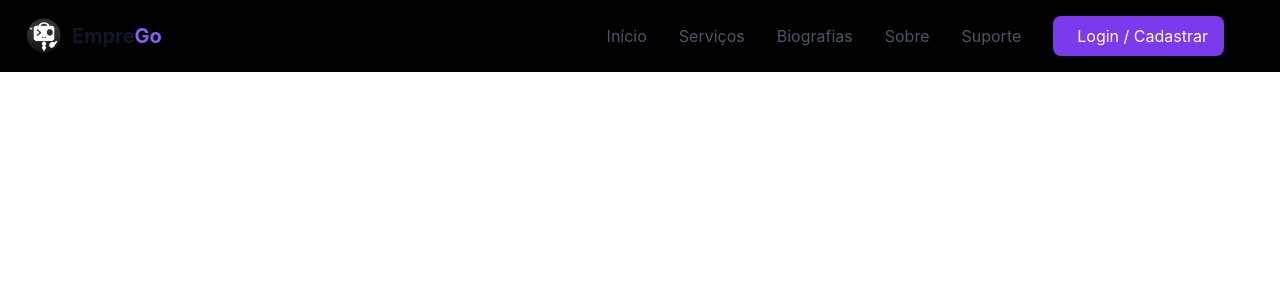
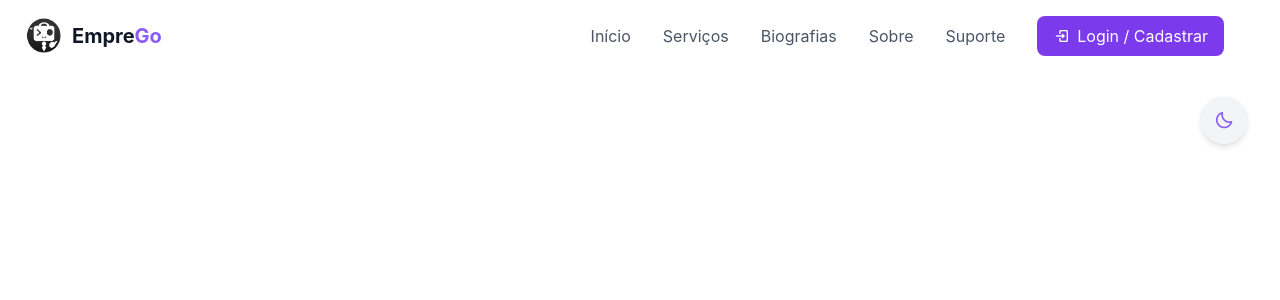
Before and after one commit to emprego-vagas/EmpreGo_react, a React (Vite) app: page / in a window 1280 px wide. Shown: the top 300 px of the page. Built offline with nearby package versions, Linux system fonts and the light colour scheme.

Commit message:
Fiz o botão de theme toggle mas não ta funcionando completamente

```diff
--- a/index.html
+++ b/index.html
@@ -7,7 +7,7 @@
     <title>EmpreGo</title>
   </head>
   <body>
-    <div id="root" class="dark"></div>
+    <div id="root"></div>
     <script type="module" src="/src/main.tsx"></script>
   </body>
 </html>
--- a/package.json
+++ b/package.json
@@ -17,6 +17,7 @@
     "@fortawesome/react-fontawesome": "^3.1.0",
     "@tailwindcss/vite": "^4.1.16",
     "axios": "^1.12.2",
+    "boxicons": "^2.1.4",
     "gsap": "^3.13.0",
     "react": "^19.1.1",
     "react-dom": "^19.1.1",
--- /dev/null
+++ b/src/components/ThemeTogle.tsx
@@ -0,0 +1,35 @@
+import 'boxicons/css/boxicons.min.css';
+import { useEffect, useState } from 'react';
+
+export default function ThemeToggle() {
+  const [isDark, setIsDark] = useState(false);
+
+  useEffect(() => {
+    const savedTheme = localStorage.getItem('theme') || 'light';
+    const dark = savedTheme === 'dark';
+
+    document.documentElement.classList.toggle('dark', dark);
+    setIsDark(dark);
+  }, []);
+
+  const toggleTheme = () => {
+    const newDark = !isDark;
+    setIsDark(newDark);
+    document.documentElement.classList.toggle('dark', newDark);
+    localStorage.setItem('theme', newDark ? 'dark' : 'light');
+  };
+
+  return (
+    <button
+      id="theme-toggle"
+      className="fixed top-24 right-8 z-10 w-12 h-12 flex items-center justify-center rounded-full bg-light-300 dark:bg-dark-700 shadow-md hover:shadow-lg transition-all duration-300"
+      onClick={toggleTheme}
+    >
+      {isDark ? (
+        <i className="bx bx-sun text-xl text-primary-500"></i>
+      ) : (
+        <i className="bx bx-moon text-xl text-primary-500"></i>
+      )}
+    </button>
+  );
+}
--- a/src/pages/Index.tsx
+++ b/src/pages/Index.tsx
@@ -1,9 +1,11 @@
-import Header1 from '../components/headerInicio'
+import Header1 from '../components/HeaderInicio'
+import ThemeTogle from '../components/ThemeTogle'
 
 export default function Index(){
     return (
         <>
             <Header1 />
+            <ThemeTogle />
         </>
     )
 }
```
Also changed, not shown: 1 other file (tests, documents, lock files or other folders).
